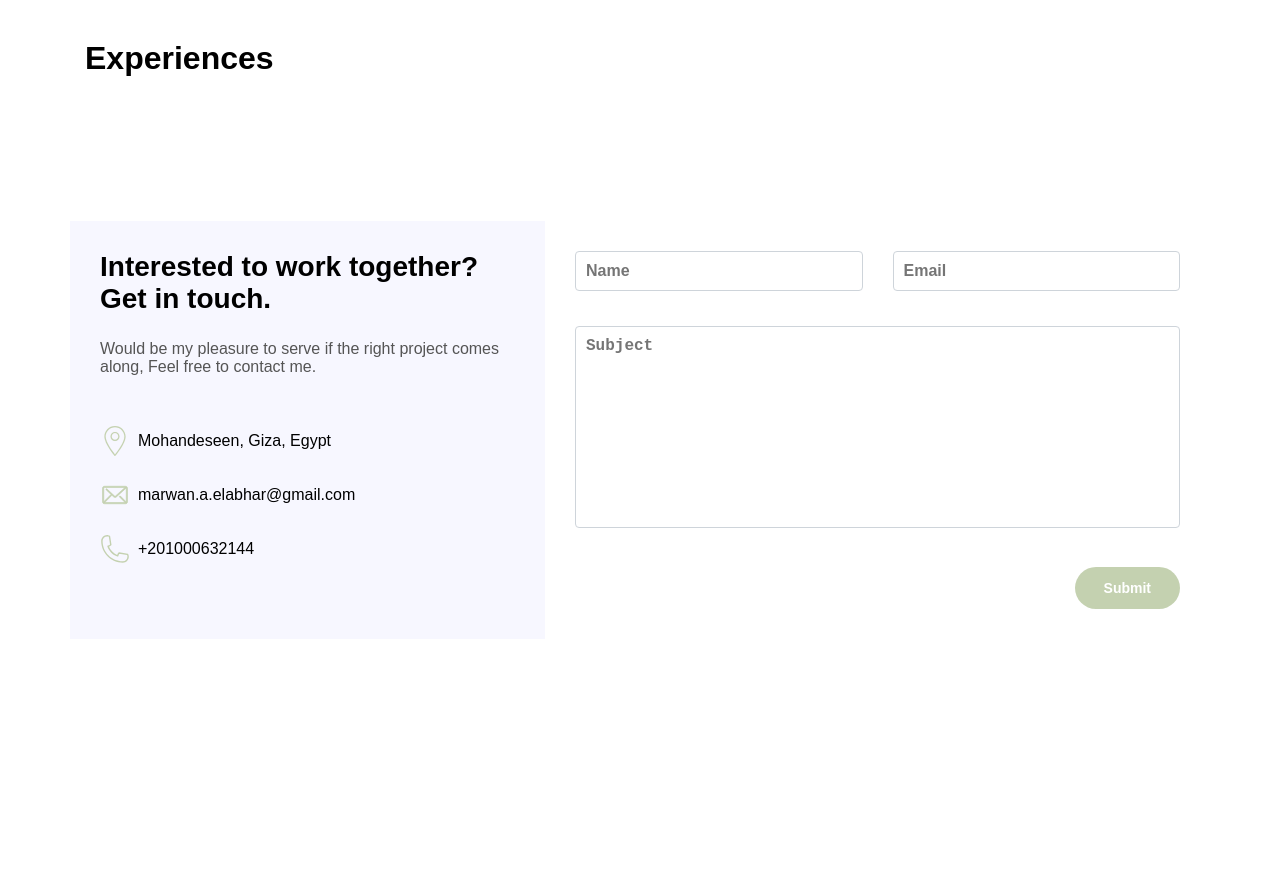
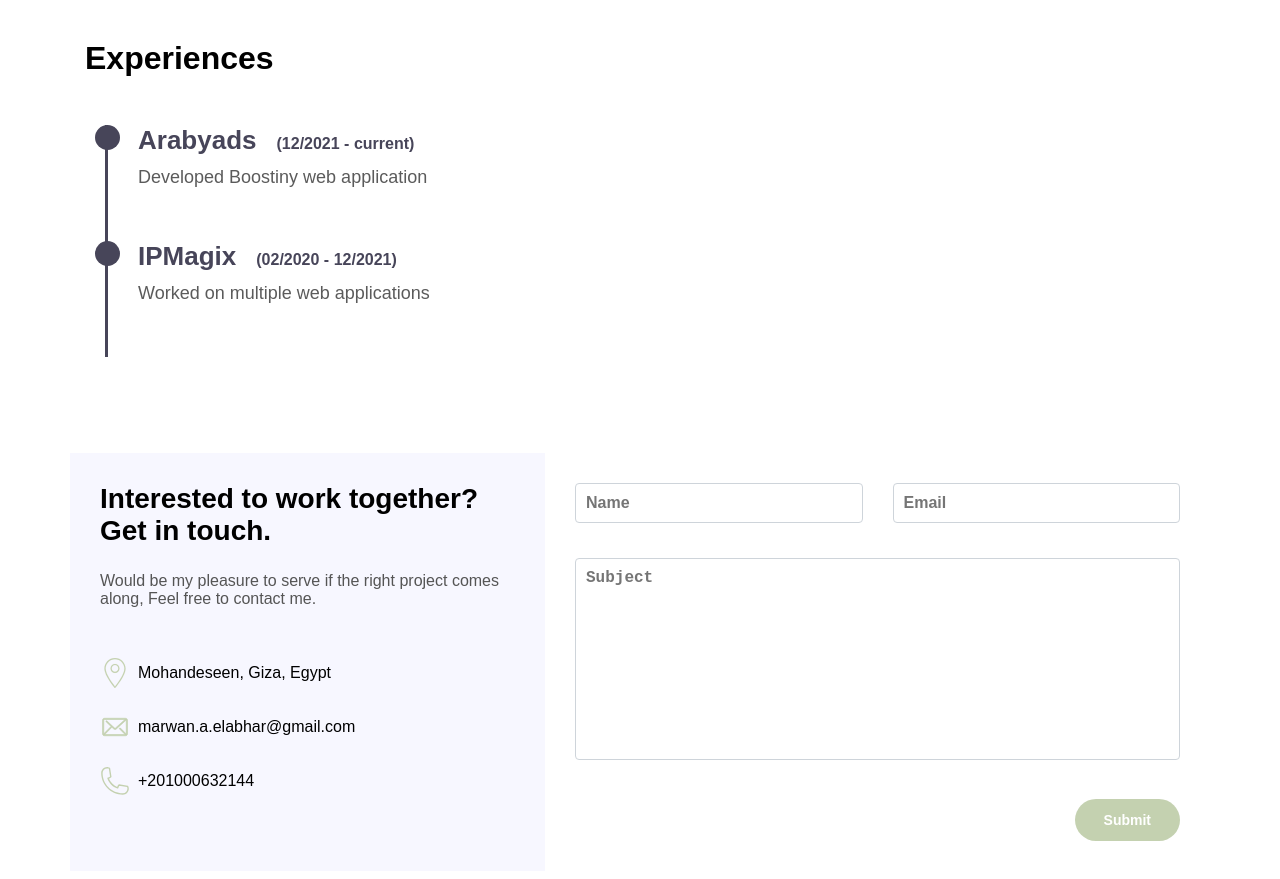
Before and after one commit to MarwanAhmedElAbhar/my-portfolio, a Nuxt app: page / in a window 1280 px wide. Shown: the part 1020-1899 px from the top of the page. Before the commit the page ends 1707 px from the top, so only its background shows below. Built offline with nearby package versions, Linux system fonts and the light colour scheme.

Commit message:
add experiences data

```diff
--- /dev/null
+++ b/components/experience/data.js
@@ -0,0 +1,17 @@
+export default [
+    {
+        id: 1,
+        name: "Arabyads",
+        logo: "",
+        period: "(12/2021 - current)",
+        description: "Developed Boostiny web application"
+    },
+    {
+        id: 2,
+        name: "IPMagix",
+        logo: "",
+        period: "(02/2020 - 12/2021)",
+        description: "Worked on multiple web applications"
+    },
+
+]
```
